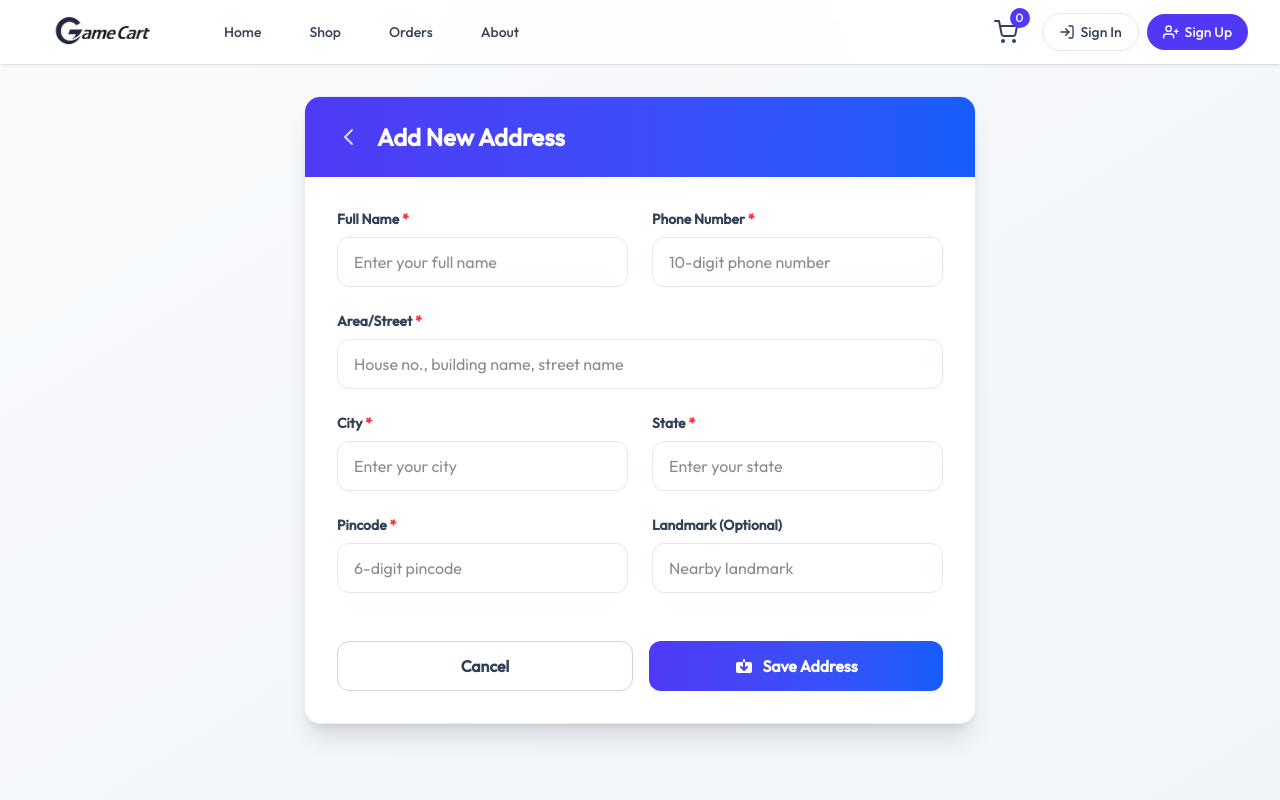
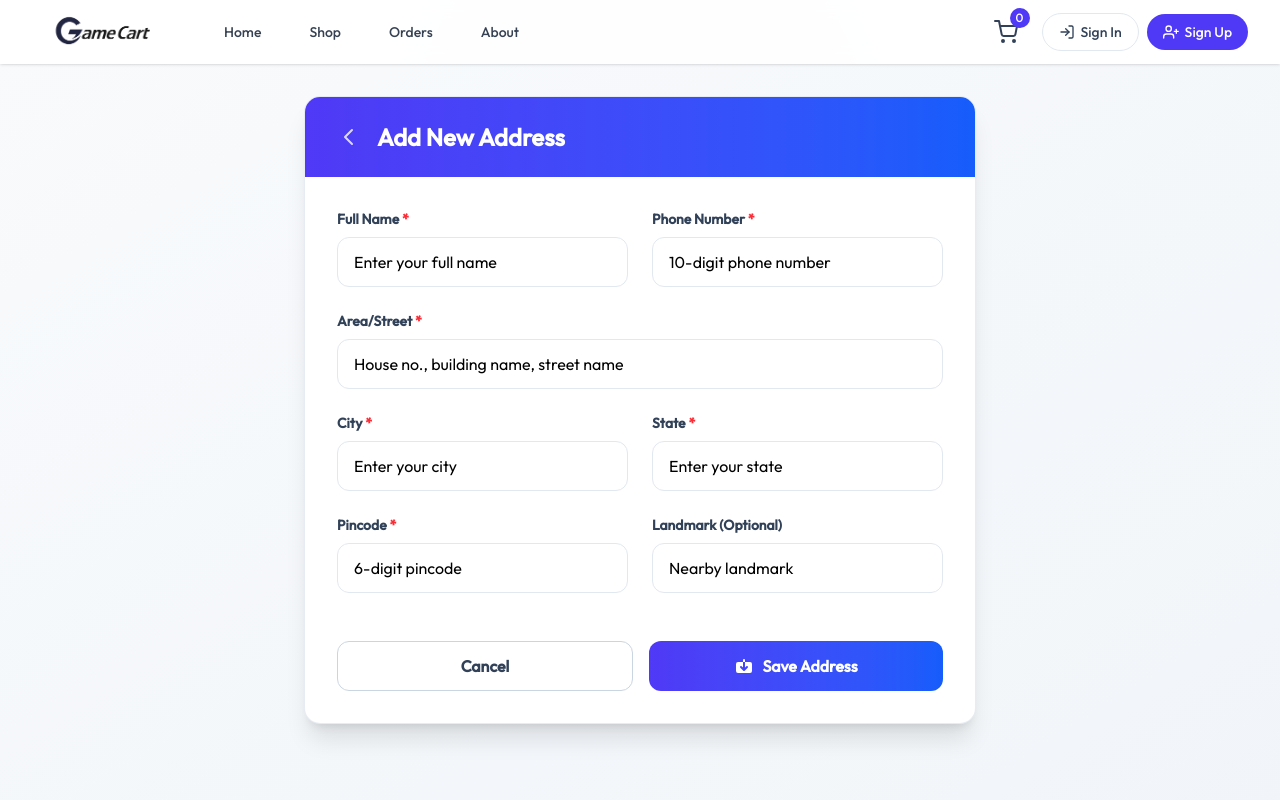
Before and after one commit to sanjaiveeran44/Game-cart-Ecommerce, a Next.js app in the folder game-cart/: page /add-address in a window 1280 px wide. Shown: the top 800 px of the page. Built offline with nearby package versions, Linux system fonts and the light colour scheme; no server answers.

Commit message:
style : place holder colour changed

```diff
--- a/game-cart/src/app/add-address/page.jsx
+++ b/game-cart/src/app/add-address/page.jsx
@@ -93,7 +93,7 @@ const AddAddress = () => {
                                     value={formData.fullName}
                                     onChange={handleChange}
                                     placeholder="Enter your full name"
-                                    className="w-full px-4 py-3 border border-slate-200 rounded-xl focus:outline-none focus:ring-2 focus:ring-indigo-500/50 focus:border-indigo-500 transition-all duration-200"
+                                    className="w-full px-4 py-3 border border-slate-200 rounded-xl focus:outline-none focus:ring-2 focus:ring-indigo-500/50 focus:border-indigo-500 transition-all duration-200 placeholder:text-black"
                                     required
                                 />
                             </div>
@@ -110,7 +110,7 @@ const AddAddress = () => {
                                     onChange={handleChange}
                                     placeholder="10-digit phone number"
                                     maxLength="10"
-                                    className="w-full px-4 py-3 border border-slate-200 rounded-xl focus:outline-none focus:ring-2 focus:ring-indigo-500/50 focus:border-indigo-500 transition-all duration-200"
+                                    className="w-full px-4 py-3 border border-slate-200 rounded-xl focus:outline-none focus:ring-2 focus:ring-indigo-500/50 focus:border-indigo-500 transition-all duration-200 placeholder:text-black"
                                     required
                                 />
                             </div>
@@ -126,7 +126,7 @@ const AddAddress = () => {
                                     value={formData.area}
                                     onChange={handleChange}
                                     placeholder="House no., building name, street name"
-                                    className="w-full px-4 py-3 border border-slate-200 rounded-xl focus:outline-none focus:ring-2 focus:ring-indigo-500/50 focus:border-indigo-500 transition-all duration-200"
+                                    className="w-full px-4 py-3 border border-slate-200 rounded-xl focus:outline-none focus:ring-2 focus:ring-indigo-500/50 focus:border-indigo-500 transition-all duration-200 placeholder:text-black"
                                     required
                                 />
                             </div>
@@ -142,7 +142,7 @@ const AddAddress = () => {
                                     value={formData.city}
                                     onChange={handleChange}
                                     placeholder="Enter your city"
-                                    className="w-full px-4 py-3 border border-slate-200 rounded-xl focus:outline-none focus:ring-2 focus:ring-indigo-500/50 focus:border-indigo-500 transition-all duration-200"
+                                    className="w-full px-4 py-3 border border-slate-200 rounded-xl focus:outline-none focus:ring-2 focus:ring-indigo-500/50 focus:border-indigo-500 transition-all duration-200 placeholder:text-black"
                                     required
                                 />
                             </div>
@@ -158,7 +158,7 @@ const AddAddress = () => {
                                     value={formData.state}
                                     onChange={handleChange}
                                     placeholder="Enter your state"
-                                    className="w-full px-4 py-3 border border-slate-200 rounded-xl focus:outline-none focus:ring-2 focus:ring-indigo-500/50 focus:border-indigo-500 transition-all duration-200"
+                                    className="w-full px-4 py-3 border border-slate-200 rounded-xl focus:outline-none focus:ring-2 focus:ring-indigo-500/50 focus:border-indigo-500 transition-all duration-200 placeholder:text-black"
                                     required
                                 />
                             </div>
@@ -175,7 +175,7 @@ const AddAddress = () => {
                                     onChange={handleChange}
                                     placeholder="6-digit pincode"
                                     maxLength="6"
-                                    className="w-full px-4 py-3 border border-slate-200 rounded-xl focus:outline-none focus:ring-2 focus:ring-indigo-500/50 focus:border-indigo-500 transition-all duration-200"
+                                    className="w-full px-4 py-3 border border-slate-200 rounded-xl focus:outline-none focus:ring-2 focus:ring-indigo-500/50 focus:border-indigo-500 transition-all duration-200 placeholder:text-black"
                                     required
                                 />
                             </div>
@@ -191,7 +191,7 @@ const AddAddress = () => {
                                     value={formData.landmark}
                                     onChange={handleChange}
                                     placeholder="Nearby landmark"
-                                    className="w-full px-4 py-3 border border-slate-200 rounded-xl focus:outline-none focus:ring-2 focus:ring-indigo-500/50 focus:border-indigo-500 transition-all duration-200"
+                                    className="w-full px-4 py-3 border border-slate-200 rounded-xl focus:outline-none focus:ring-2 focus:ring-indigo-500/50 focus:border-indigo-500 transition-all duration-200 placeholder:text-black"
                                 />
                             </div>
                         </div>
```
